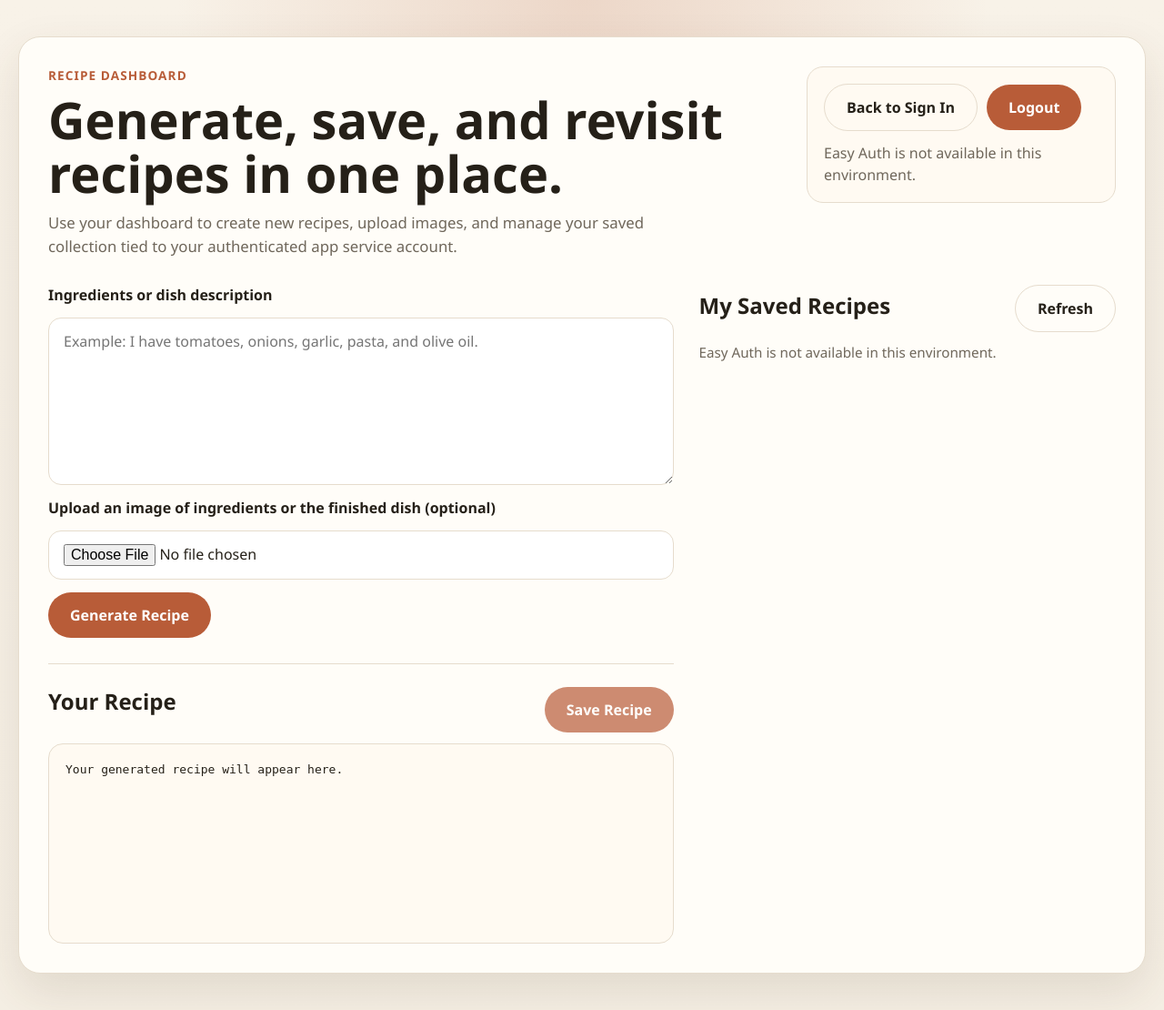
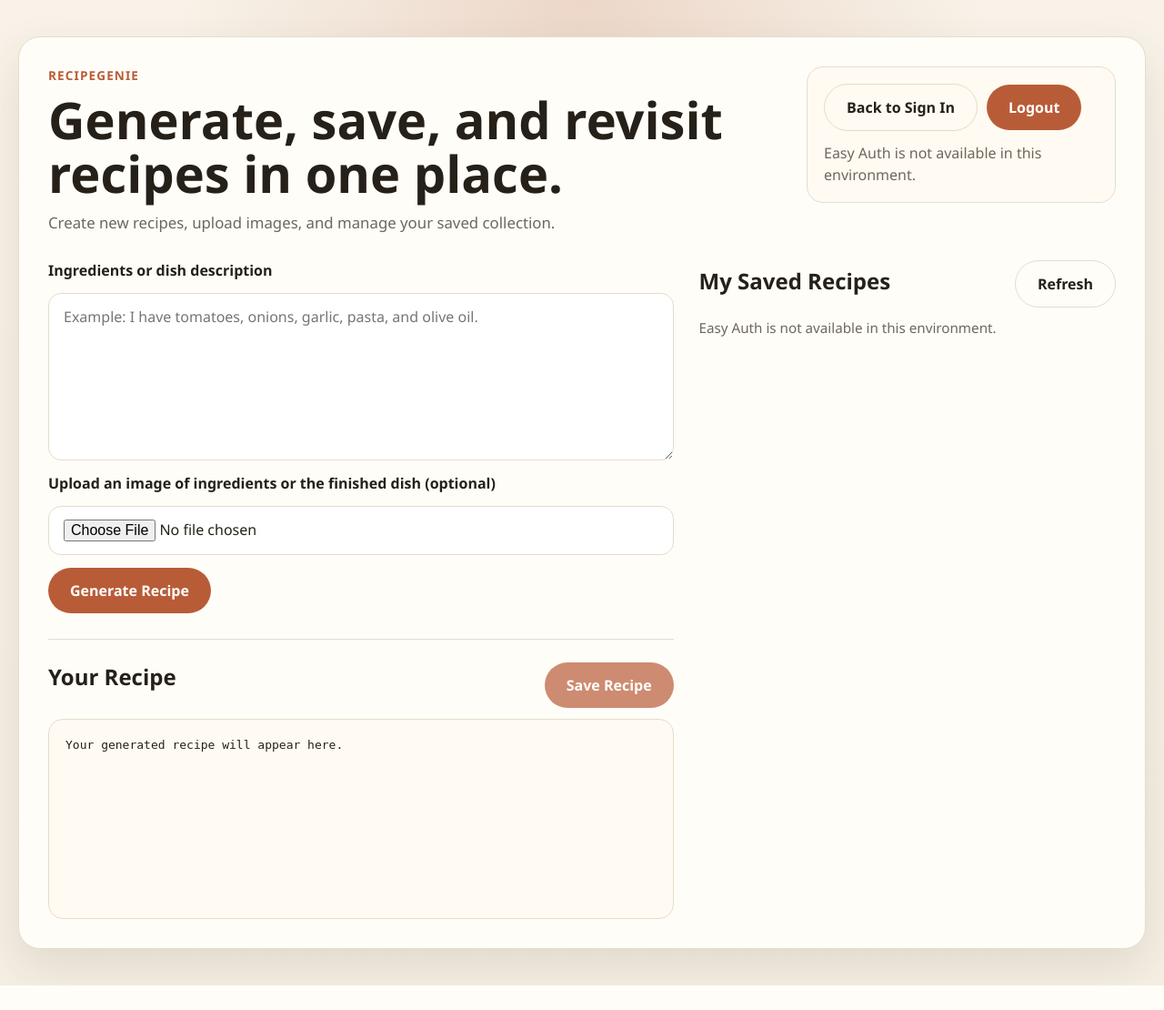
Before and after one commit to 230701396rec/recipe-generator, a Flask app: page /dashboard in a window 1280 px wide. Shown: the whole page at 91% size. After the commit the page ends 1083 px from the top, so only its background shows below. Run offline with Flask 3, Linux system fonts and the light colour scheme.

Commit message:
Recipegenie

```diff
--- a/templates/dashboard.html
+++ b/templates/dashboard.html
@@ -11,11 +11,10 @@
         <section class="card">
             <header class="dashboard-header">
                 <div>
-                    <p class="eyebrow">Recipe Dashboard</p>
+                    <p class="eyebrow">RecipeGenie</p>
                     <h1>Generate, save, and revisit recipes in one place.</h1>
                     <p class="intro">
-                        Use your dashboard to create new recipes, upload images, and manage
-                        your saved collection tied to your authenticated app service account.
+                        Create new recipes, upload images, and manage your saved collection.
                     </p>
                 </div>
 
```
